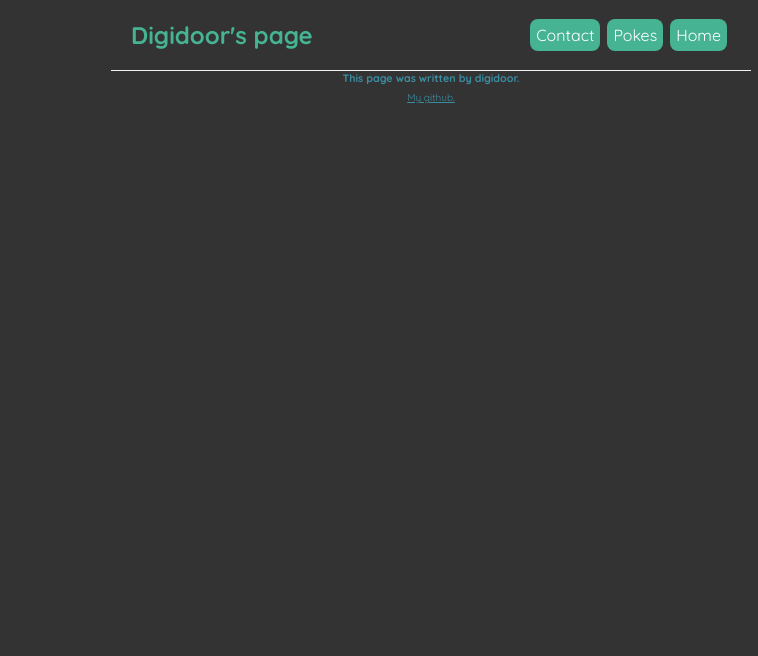
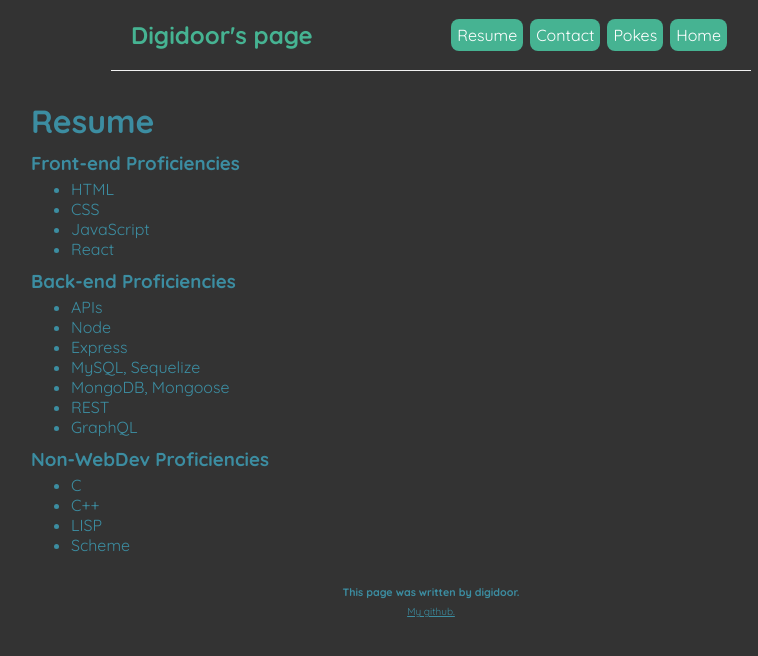
Before and after one commit to digidoor/react-portfolio, a React (Create React App) app: page /react-portfolio/resume in a window 1280 px wide. Shown: the top 656 px of the page, without its empty margins (209-967 px from the left). Built offline with nearby package versions, Linux system fonts and the light colour scheme.

Commit message:
resume up and running, more scrnshots in portfolio

```diff
--- a/src/App.js
+++ b/src/App.js
@@ -4,6 +4,7 @@ import Footer from './components/Footer';
 import Home from './pages/Home';
 import Pokemon from './pages/Pokemon';
 import Contact from './pages/Contact';
+import Resume from './pages/Resume';
 import Blogs from './pages/Blogs';
 
 function App() {
@@ -18,6 +19,7 @@ function App() {
 				<Route path='/pokes' element={<Pokemon />} />
 				<Route path='/contact' element={<Contact />} />
 				<Route path='/blogs' element={<Blogs />} />
+				<Route path='/resume' element={<Resume />} />
 			</Routes>
 			<Footer />
 		</>
--- a/src/components/Navbar.js
+++ b/src/components/Navbar.js
@@ -21,6 +21,7 @@ const Navbar = () =>
 		<nav className="navbar">
 			<h1> Digidoor's page </h1>
 			<div className="links">
+				<StyledLink to="/resume" >Resume</StyledLink>
 				<StyledLink to="/contact" >Contact</StyledLink>
 				<StyledLink to="/pokes" >Pokes</StyledLink>
 				<StyledLink to="/" >Home</StyledLink>
--- a/src/components/Project.js
+++ b/src/components/Project.js
@@ -7,7 +7,11 @@ const Project = ({project}) => {
 		<div className={`content project`} key={name}>
 			<h3>{description}</h3>
 			<img src={require(`../assets/${name}.png`)} />
-			<p className="project">test</p>
+			<p><a href={`https://github.com/digidoor/${name}`}>Link to Repo</a></p>
+			{ link ? (<p><a href={`${link}`}>Live Deploy</a></p>)
+				: <p>This project is not deployed live. Please visit the repo for more info.</p> }
+
+			{/* <p className="project">test</p> */}
 			{/* <img src={caca}/> */}
 		</div>
 	);
--- a/src/index.css
+++ b/src/index.css
@@ -63,8 +63,18 @@ h1.content{ /* stupid (*) selector ruins this */
 
 img {
   padding-left: 2rem;
+  padding-right: 2rem;
 }
 
 p.project {
   color: #4eaf90;
 }
+
+div.project > p {
+  font-size: 15px;
+}
+
+div.resume > h3 {
+  margin-top: 10px;
+  margin-bottom: 4px;
+}
--- a/src/pages/Home.js
+++ b/src/pages/Home.js
@@ -5,22 +5,33 @@ const Home = () => {
 	const [projects] = useState([
 		{
 			name: 'coding-quiz',
-			description: 'MERN Stack',
-			repo: "https://github.com",
-			link: "https://github.com"
+			description: 'A Vanilla Javascript Quiz',
+			repo: "https://github.com/digidoor/coding-quiz",
+			link: "https://digidoor.github.io/coding-quiz/"
+		},
+		{
+			name: 'password-generator',
+			description: 'Generate Passwords with Javascript',
+			repo: "https://github.com/digidoor/password-generator",
+			link: "https://digidoor.github.io/password-generator"
+		},
+		{
+			name: 'notedV2',
+			description: 'A Multi-Feature React App With a MongoDB Backend',
+			repo: "https://github.com/digidoor/notedV2",
+			link: "https://boiling-reef-62224.herokuapp.com/"
 		},
 	]);
 
 	return (
 		<div className="content">
-			<h2>Portfolio</h2>
+			<h1>Portfolio</h1>
 			{projects.map((project, idx) => (
 				<Project
 					project={project}
 					key={"project" + idx}
 				/>
 			))}
-			<h3>Here's the Project 3 deployed link: <a href="https://boiling-reef-62224.herokuapp.com/">boiling-reef-62224.herokuapp.com</a></h3>
 		</div>
 	);
 }
--- /dev/null
+++ b/src/pages/Resume.js
@@ -0,0 +1,33 @@
+const Resume = () => {
+	return (
+		<div className={`content resume`}>
+			<h1>Resume</h1>
+			<h3>Front-end Proficiencies</h3>
+			<ul className="skills">
+				<li>HTML</li>
+				<li>CSS</li>
+				<li>JavaScript</li>
+				<li>React</li>
+			</ul>
+			<h3>Back-end Proficiencies</h3>
+			<ul className="skills">
+				<li>APIs</li>
+				<li>Node</li>
+				<li>Express</li>
+				<li>MySQL, Sequelize</li>
+				<li>MongoDB, Mongoose</li>
+				<li>REST</li>
+				<li>GraphQL</li>
+			</ul>
+			<h3>Non-WebDev Proficiencies</h3>
+			<ul className="skills">
+				<li>C</li>
+				<li>C++</li>
+				<li>LISP</li>
+				<li>Scheme</li>
+			</ul>
+		</div>
+	);
+};
+
+export default Resume;
```
Also changed, not shown: src/assets/notedV2.png (added), src/assets/password-generator.png (added).
